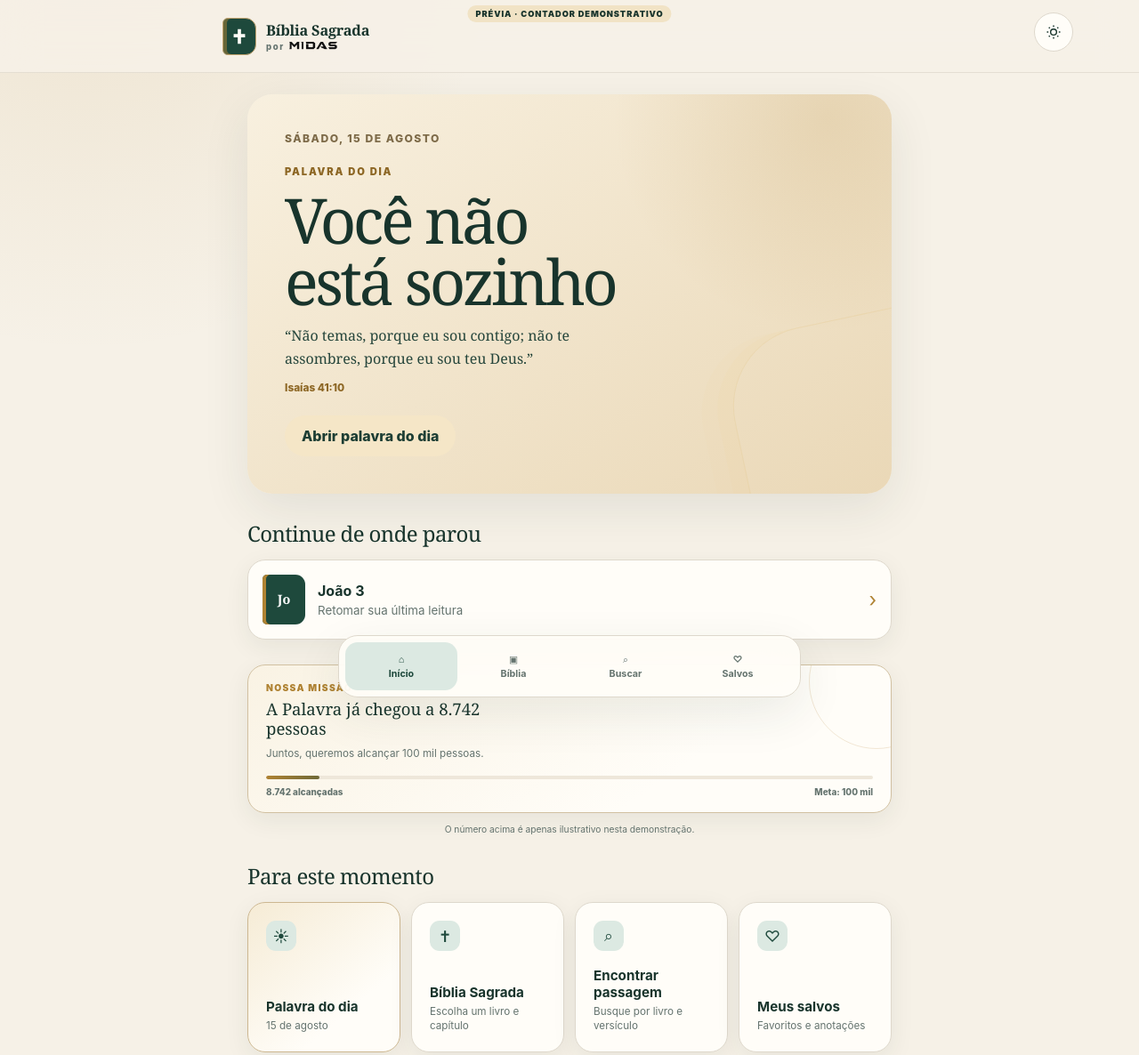
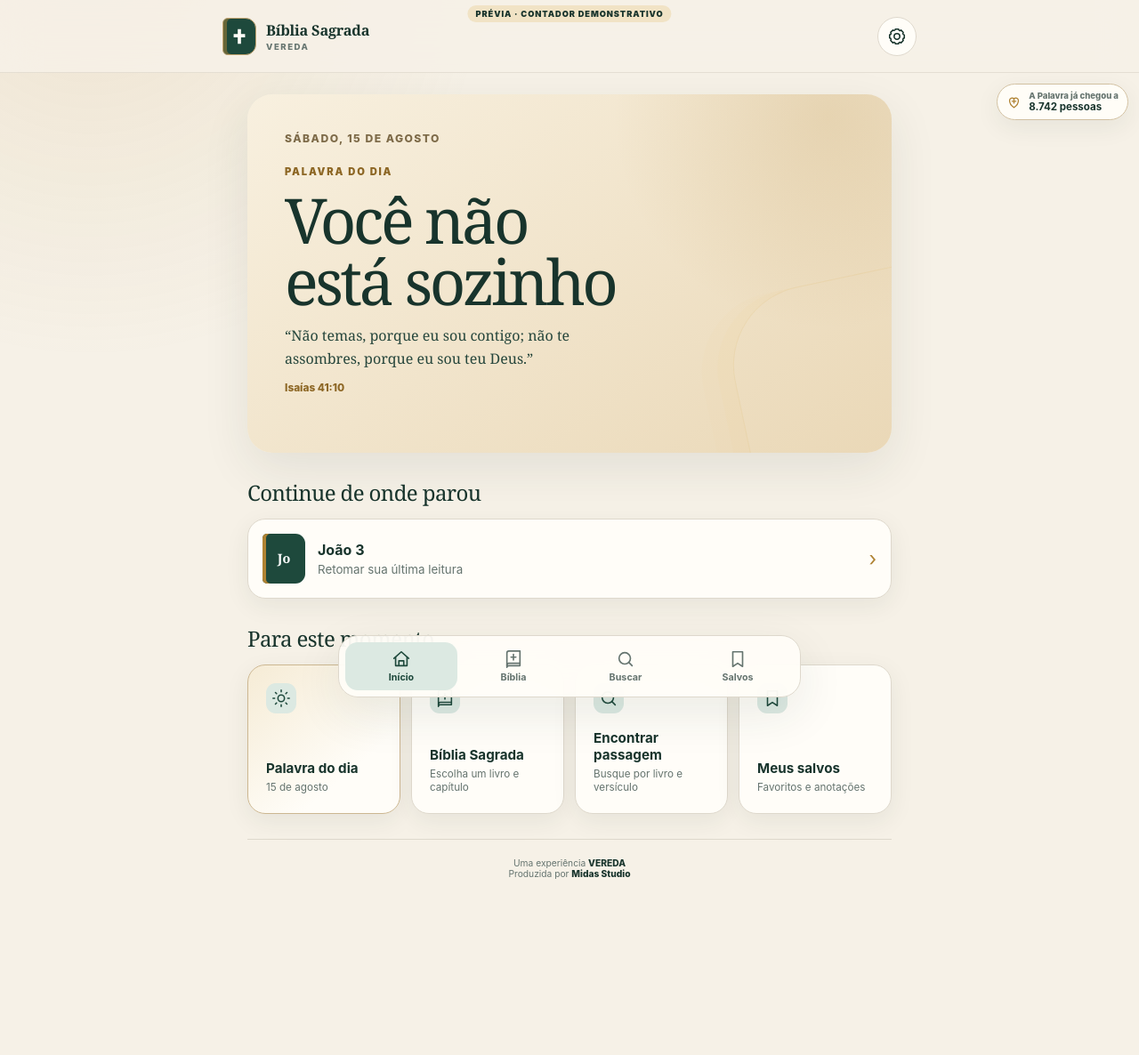
Before and after one commit to midmake/Biblia-Midas, a website: page preview-contador.html in a window 1280 px wide. Shown: the whole page at 89% size. After the commit the page ends 1108 px from the top, so only its background shows below. Drawn offline with Linux system fonts and the light colour scheme.

Commit message:
Atualiza prévia do contador Vereda

```diff
--- a/preview-contador.html
+++ b/preview-contador.html
@@ -4,90 +4,44 @@
   <meta charset="UTF-8" />
   <meta name="viewport" content="width=device-width, initial-scale=1, viewport-fit=cover" />
   <meta name="theme-color" content="#fbf8f1" />
-    <title>Prévia do contador — Bíblia Midas</title>
+  <title>Prévia do contador — Vereda Bíblia</title>
   <link rel="stylesheet" href="./assets/styles.css?v=6" />
   <style>
-      .preview-label { position: fixed; z-index: 80; top: calc(env(safe-area-inset-top) + 6px); left: 50%; padding: 4px 9px; border-radius: 999px; background: var(--gold-soft); color: var(--text); font-size: .58rem; font-weight: 900; letter-spacing: .1em; text-transform: uppercase; transform: translateX(-50%); }
-      .mission-card { position: relative; overflow: hidden; width: 100%; padding: 19px 20px 17px; border: 1px solid color-mix(in srgb, var(--gold) 28%, var(--line)); border-radius: var(--radius-md); background: linear-gradient(145deg, color-mix(in srgb, var(--gold-soft) 40%, var(--surface)), var(--surface) 68%); box-shadow: var(--shadow-soft); text-align: left; }
-      .mission-card::after { position: absolute; top: -58px; right: -60px; width: 150px; height: 150px; border: 1px solid color-mix(in srgb, var(--gold) 18%, transparent); border-radius: 50%; content: ""; }
-      .mission-card > * { position: relative; z-index: 1; }
-      .mission-kicker { display: block; margin-bottom: 7px; color: var(--gold); font-size: .64rem; font-weight: 900; letter-spacing: .13em; text-transform: uppercase; }
-      .mission-card strong { display: block; max-width: 27ch; font-family: Georgia, "Times New Roman", serif; font-size: 1.16rem; font-weight: 500; line-height: 1.22; }
-      .mission-card p { margin: 7px 0 0; color: var(--text-soft); font-size: .73rem; }
-      .mission-progress { height: 4px; margin-top: 15px; overflow: hidden; border-radius: 99px; background: var(--surface-muted); }
-      .mission-progress span { display: block; width: 8.742%; height: 100%; border-radius: inherit; background: linear-gradient(90deg, var(--gold), color-mix(in srgb, var(--gold) 55%, var(--primary))); }
-      .mission-foot { display: flex; justify-content: space-between; gap: 12px; margin-top: 8px; color: var(--text-soft); font-size: .62rem; font-weight: 800; }
-      :root[data-theme="dark"] .mission-card { border-color: #3f584e; background: linear-gradient(145deg, #1d3029, #172621 70%); }
-      .demo-theme { position: fixed; z-index: 90; right: 74px; top: calc(env(safe-area-inset-top) + 14px); display: grid; place-items: center; width: 44px; height: 44px; border: 1px solid var(--line); border-radius: 50%; background: var(--surface); cursor: pointer; }
-      .demo-theme svg { width: 20px; fill: none; stroke: currentColor; stroke-width: 1.7; }
-      .preview-note { margin-top: 10px; color: var(--text-soft); font-size: .64rem; text-align: center; }
+    .preview-label{position:fixed;z-index:80;top:calc(env(safe-area-inset-top) + 6px);left:50%;padding:4px 9px;border-radius:999px;background:var(--gold-soft);color:var(--text);font-size:.58rem;font-weight:900;letter-spacing:.1em;text-transform:uppercase;transform:translateX(-50%)}
+    .vereda-name{display:block;margin-top:2px;color:var(--text-soft);font-size:.58rem;font-weight:900;letter-spacing:.16em;text-transform:uppercase}
+    .mission-float{position:fixed;z-index:45;top:calc(var(--topbar-height) + env(safe-area-inset-top) + 12px);right:max(12px,env(safe-area-inset-right));display:flex;align-items:center;gap:8px;max-width:calc(100vw - 24px);padding:8px 10px;border:1px solid color-mix(in srgb,var(--gold) 28%,var(--line));border-radius:999px;background:color-mix(in srgb,var(--surface) 94%,transparent);color:var(--text);box-shadow:var(--shadow-soft);cursor:pointer;backdrop-filter:blur(18px)}
+    .mission-float svg{width:17px;height:17px;flex:0 0 auto;fill:none;stroke:var(--gold);stroke-linecap:round;stroke-linejoin:round;stroke-width:1.8}.mission-float>span{color:var(--text-soft);font-size:.6rem;font-weight:800;line-height:1.1;text-align:left}.mission-float strong{display:block;color:var(--text);font-size:.72rem}
+    .mission-detail{position:fixed;z-index:44;top:calc(var(--topbar-height) + env(safe-area-inset-top) + 58px);right:max(12px,env(safe-area-inset-right));width:min(290px,calc(100vw - 24px));padding:15px;border:1px solid var(--line);border-radius:18px;background:var(--surface);box-shadow:var(--shadow);opacity:0;pointer-events:none;transform:translateY(-5px);transition:160ms ease}.mission-detail.visible{opacity:1;pointer-events:auto;transform:none}.mission-detail strong{display:block;font-family:Georgia,"Times New Roman",serif;font-size:1rem;font-weight:500}.mission-detail p{margin:5px 0 0;color:var(--text-soft);font-size:.7rem}
+    .mission-progress{height:4px;margin-top:12px;overflow:hidden;border-radius:99px;background:var(--surface-muted)}.mission-progress span{display:block;width:0;height:100%;border-radius:inherit;background:linear-gradient(90deg,var(--gold),color-mix(in srgb,var(--gold) 55%,var(--primary)));transition:width .8s ease}.mission-foot{display:flex;justify-content:space-between;gap:12px;margin-top:7px;color:var(--text-soft);font-size:.58rem;font-weight:800}
+    .quick-card .card-icon svg{width:22px;height:22px;fill:none;stroke:currentColor;stroke-linecap:round;stroke-linejoin:round;stroke-width:1.7}.producer{margin:28px 0 6px;padding-top:20px;border-top:1px solid var(--line);color:var(--text-soft);font-size:.64rem;text-align:center}.producer strong{color:var(--text);font-weight:850}.settings-sheet{color:var(--text)}
   </style>
 </head>
 <body>
   <span class="preview-label">Prévia · contador demonstrativo</span>
   <div class="app-shell">
     <header class="topbar">
-        <button class="brand-button" type="button" aria-label="Início">
-          <span class="brand-mark" aria-hidden="true"><svg class="brand-cross" viewBox="0 0 24 24"><path d="M10 3h4v6h5v4h-5v8h-4v-8H5V9h5V3Z"></path></svg></span>
-          <span><strong>Bíblia Sagrada</strong><small class="brand-provider"><span>por</span><img src="./assets/midas-wordmark.png?v=5" alt="MIDAS" /></small></span>
-        </button>
-        <button class="demo-theme" id="theme-button" type="button" aria-label="Alternar modo claro e escuro">
-          <svg viewBox="0 0 24 24" aria-hidden="true"><path d="M12 3v2M12 19v2M3 12h2M19 12h2M5.6 5.6 7 7M17 17l1.4 1.4M18.4 5.6 17 7M7 17l-1.4 1.4"></path><circle cx="12" cy="12" r="4"></circle></svg>
-        </button>
+      <button class="brand-button" type="button" aria-label="Início"><span class="brand-mark" aria-hidden="true"><svg class="brand-cross" viewBox="0 0 24 24"><path d="M10 3h4v6h5v4h-5v8h-4v-8H5V9h5V3Z"></path></svg></span><span><strong>Bíblia Sagrada</strong><small class="vereda-name">Vereda</small></span></button>
+      <div class="topbar-actions"><button class="icon-button" id="settings-button" type="button" aria-label="Ajustes"><svg viewBox="0 0 24 24" aria-hidden="true"><path d="M12 15.5a3.5 3.5 0 1 0 0-7 3.5 3.5 0 0 0 0 7Z"></path><path d="M19.4 15a1.7 1.7 0 0 0 .34 1.88l.06.06-2.83 2.83-.06-.06a1.7 1.7 0 0 0-1.88-.34 1.7 1.7 0 0 0-1.03 1.56V21h-4v-.08a1.7 1.7 0 0 0-1.03-1.56 1.7 1.7 0 0 0-1.88.34l-.06.06-2.83-2.83.06-.06A1.7 1.7 0 0 0 4.6 15a1.7 1.7 0 0 0-1.56-1.03H3v-4h.08A1.7 1.7 0 0 0 4.64 8.9a1.7 1.7 0 0 0-.34-1.88l-.06-.06 2.83-2.83.06.06a1.7 1.7 0 0 0 1.88.34A1.7 1.7 0 0 0 10 3.08V3h4v.08a1.7 1.7 0 0 0 1.03 1.56 1.7 1.7 0 0 0 1.88-.34l.06-.06 2.83 2.83-.06.06a1.7 1.7 0 0 0-.34 1.88 1.7 1.7 0 0 0 1.56 1.03H21v4h-.08A1.7 1.7 0 0 0 19.4 15Z"></path></svg></button></div>
     </header>
-      <main id="app">
-        <section class="page home-page">
-          <div class="hero">
-            <div class="hero-date">Sábado, 15 de agosto</div>
-            <p class="hero-label">Palavra do dia</p>
-            <h1>Você não está sozinho</h1>
-            <blockquote class="hero-verse">“Não temas, porque eu sou contigo; não te assombres, porque eu sou teu Deus.”</blockquote>
-            <cite class="hero-reference">Isaías 41:10</cite>
-            <button class="button primary" type="button">Abrir palavra do dia</button>
+    <button class="mission-float" id="mission-float" type="button" aria-expanded="false" aria-controls="mission-detail"><svg viewBox="0 0 24 24" aria-hidden="true"><path d="M12 21s7-4.35 7-11a4 4 0 0 0-7-2.65A4 4 0 0 0 5 10c0 6.65 7 11 7 11Z"></path><path d="M12 8v6M9 11h6"></path></svg><span>A Palavra já chegou a<strong>8.742 pessoas</strong></span></button>
+    <aside class="mission-detail" id="mission-detail" aria-hidden="true"><strong>Nossa missão é alcançar 100 mil pessoas.</strong><p>Uma missão construída por todos nós.</p><div class="mission-progress" aria-label="8,742% da missão concluída"><span id="mission-progress"></span></div><div class="mission-foot"><span>8.742 alcançadas</span><span>Meta: 100 mil</span></div></aside>
+    <main id="app"><section class="page home-page">
+      <div class="hero"><div class="hero-date">Sábado, 15 de agosto</div><p class="hero-label">Palavra do dia</p><h1>Você não está sozinho</h1><blockquote class="hero-verse">“Não temas, porque eu sou contigo; não te assombres, porque eu sou teu Deus.”</blockquote><cite class="hero-reference">Isaías 41:10</cite></div>
+      <section class="section" aria-labelledby="continue-title"><div class="section-header"><h2 id="continue-title">Continue de onde parou</h2></div><button class="continue-card" type="button"><span class="book-miniature">Jo</span><span><strong>João 3</strong><small>Retomar sua última leitura</small></span><span class="arrow" aria-hidden="true">›</span></button></section>
+      <section class="section" aria-labelledby="explore-title"><div class="section-header"><h2 id="explore-title">Para este momento</h2></div><div class="quick-grid">
+        <button class="quick-card featured" type="button"><span class="card-icon"><svg viewBox="0 0 24 24"><circle cx="12" cy="12" r="4"></circle><path d="M12 2v2M12 20v2M4.93 4.93l1.42 1.42M17.66 17.66l1.41 1.41M2 12h2M20 12h2M4.93 19.07l1.42-1.41M17.66 6.34l1.41-1.41"></path></svg></span><strong>Palavra do dia</strong><small>15 de agosto</small></button>
+        <button class="quick-card" type="button"><span class="card-icon"><svg viewBox="0 0 24 24"><path d="M4 4.5A2.5 2.5 0 0 1 6.5 2H20v18H6.5A2.5 2.5 0 0 0 4 22V4.5Z"></path><path d="M4 19.5A2.5 2.5 0 0 1 6.5 17H20M12 6v7M9 9.5h6"></path></svg></span><strong>Bíblia Sagrada</strong><small>Escolha um livro e capítulo</small></button>
+        <button class="quick-card" type="button"><span class="card-icon"><svg viewBox="0 0 24 24"><circle cx="11" cy="11" r="7"></circle><path d="m20 20-4-4"></path></svg></span><strong>Encontrar passagem</strong><small>Busque por livro e versículo</small></button>
+        <button class="quick-card" type="button"><span class="card-icon"><svg viewBox="0 0 24 24"><path d="M6 3h12v18l-6-4-6 4V3Z"></path></svg></span><strong>Meus salvos</strong><small>Favoritos e anotações</small></button>
+      </div></section>
+      <footer class="producer">Uma experiência <strong>VEREDA</strong><br />Produzida por <strong>Midas Studio</strong></footer>
+    </section></main>
+    <nav class="bottom-nav" aria-label="Navegação principal"><button class="active" type="button"><svg viewBox="0 0 24 24"><path d="m3 11 9-8 9 8"></path><path d="M5 10v10h14V10M9 20v-6h6v6"></path></svg><span>Início</span></button><button type="button"><svg viewBox="0 0 24 24"><path d="M4 4.5A2.5 2.5 0 0 1 6.5 2H20v18H6.5A2.5 2.5 0 0 0 4 22V4.5Z"></path><path d="M4 19.5A2.5 2.5 0 0 1 6.5 17H20M12 6v7M9 9.5h6"></path></svg><span>Bíblia</span></button><button type="button"><svg viewBox="0 0 24 24"><circle cx="11" cy="11" r="7"></circle><path d="m20 20-4-4"></path></svg><span>Buscar</span></button><button type="button"><svg viewBox="0 0 24 24"><path d="M6 3h12v18l-6-4-6 4V3Z"></path></svg><span>Salvos</span></button></nav>
   </div>
-          <section class="section" aria-labelledby="continue-title">
-            <div class="section-header"><h2 id="continue-title">Continue de onde parou</h2></div>
-            <button class="continue-card" type="button">
-              <span class="book-miniature">Jo</span>
-              <span><strong>João 3</strong><small>Retomar sua última leitura</small></span>
-              <span class="arrow" aria-hidden="true">›</span>
-            </button>
-          </section>
-          <section class="section" aria-labelledby="mission-title">
-            <article class="mission-card">
-              <span class="mission-kicker">Nossa missão</span>
-              <strong id="mission-title">A Palavra já chegou a 8.742 pessoas</strong>
-              <p>Juntos, queremos alcançar 100 mil pessoas.</p>
-              <div class="mission-progress" aria-label="8,742% da missão concluída"><span></span></div>
-              <div class="mission-foot"><span>8.742 alcançadas</span><span>Meta: 100 mil</span></div>
-            </article>
-            <p class="preview-note">O número acima é apenas ilustrativo nesta demonstração.</p>
-          </section>
-          <section class="section" aria-labelledby="explore-title">
-            <div class="section-header"><h2 id="explore-title">Para este momento</h2></div>
-            <div class="quick-grid">
-              <button class="quick-card featured" type="button"><span class="card-icon">☀</span><strong>Palavra do dia</strong><small>15 de agosto</small></button>
-              <button class="quick-card" type="button"><span class="card-icon">✝</span><strong>Bíblia Sagrada</strong><small>Escolha um livro e capítulo</small></button>
-              <button class="quick-card" type="button"><span class="card-icon">⌕</span><strong>Encontrar passagem</strong><small>Busque por livro e versículo</small></button>
-              <button class="quick-card" type="button"><span class="card-icon">♡</span><strong>Meus salvos</strong><small>Favoritos e anotações</small></button>
-            </div>
-          </section>
-        </section>
-      </main>
-      <nav class="bottom-nav" aria-label="Navegação principal">
-        <button class="active" type="button"><span>⌂</span><span>Início</span></button>
-        <button type="button"><span>▣</span><span>Bíblia</span></button>
-        <button type="button"><span>⌕</span><span>Buscar</span></button>
-        <button type="button"><span>♡</span><span>Salvos</span></button>
-      </nav>
-    </div>
+  <dialog class="sheet settings-sheet" id="settings-sheet"><div class="sheet-handle" aria-hidden="true"></div><button class="sheet-close" id="settings-close" type="button" aria-label="Fechar">×</button><p class="eyebrow">Sua leitura</p><h2>Ajustes</h2><div class="setting-row"><span>Tamanho do texto</span><div class="font-controls" aria-label="Tamanho do texto"><button type="button" data-font-size="-1">A−</button><output id="font-size-output">Normal</output><button type="button" data-font-size="1">A+</button></div></div><label class="setting-row toggle-row"><span><strong>Modo escuro</strong><small>Mais confortável à noite</small></span><input type="checkbox" id="theme-toggle" /><span class="toggle" aria-hidden="true"></span></label></dialog>
   <script>
-      const root = document.documentElement;
-      document.querySelector('#theme-button').addEventListener('click', () => {
-        const dark = root.dataset.theme === 'dark';
-        root.dataset.theme = dark ? 'light' : 'dark';
-        document.querySelector('meta[name="theme-color"]').content = dark ? '#fbf8f1' : '#101b18';
-      });
+    const root=document.documentElement,settings=document.querySelector('#settings-sheet'),themeToggle=document.querySelector('#theme-toggle'),missionButton=document.querySelector('#mission-float'),missionDetail=document.querySelector('#mission-detail');const fontLevels=[{size:'15px',label:'Pequeno'},{size:'16px',label:'Normal'},{size:'18px',label:'Grande'}];let fontLevel=1;
+    document.querySelector('#settings-button').addEventListener('click',()=>settings.showModal());document.querySelector('#settings-close').addEventListener('click',()=>settings.close());settings.addEventListener('click',e=>{if(e.target===settings)settings.close()});themeToggle.addEventListener('change',e=>{root.dataset.theme=e.target.checked?'dark':'light';document.querySelector('meta[name="theme-color"]').content=e.target.checked?'#101b18':'#fbf8f1'});document.querySelectorAll('[data-font-size]').forEach(button=>button.addEventListener('click',()=>{fontLevel=Math.max(0,Math.min(2,fontLevel+Number(button.dataset.fontSize)));root.style.fontSize=fontLevels[fontLevel].size;document.querySelector('#font-size-output').textContent=fontLevels[fontLevel].label}));missionButton.addEventListener('click',()=>{const open=!missionDetail.classList.contains('visible');missionDetail.classList.toggle('visible',open);missionDetail.setAttribute('aria-hidden',String(!open));missionButton.setAttribute('aria-expanded',String(open))});requestAnimationFrame(()=>{document.querySelector('#mission-progress').style.width='8.742%'});
   </script>
 </body>
 </html>
```
Lines whose indentation alone changed are shown as unchanged.
